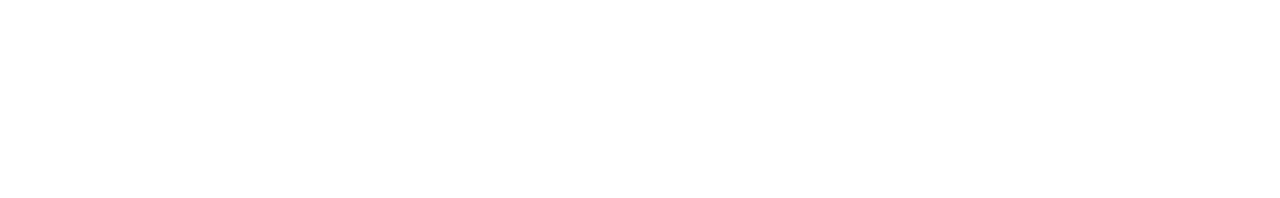
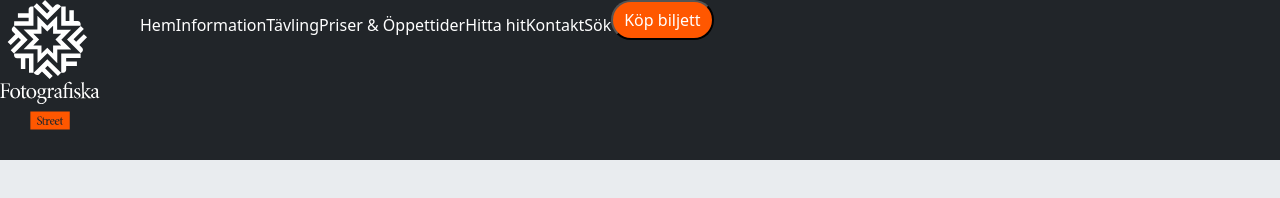
Before and after one commit to carolinahagman/Event-invitation, a website: page public/index.html in a window 1280 px wide. Drawn offline with nearby package versions, Linux system fonts and the light colour scheme.

Commit message:
Start on topbar

```diff
--- /dev/null
+++ b/package.json
@@ -0,0 +1,6 @@
+{
+  "dependencies": {
+    "modern-normalize": "^1.0.0"
+  },
+  "scripts": {}
+}
--- a/public/assets/styles/style.css
+++ b/public/assets/styles/style.css
@@ -0,0 +1,40 @@
+:root {
+  --bg-color: #e9ecef;
+  --bg-color-dark: #212529;
+}
+
+body {
+  background-color: var(--bg-color);
+}
+
+header {
+  display: flex;
+  width: 100vw;
+  height: 160px;
+  background-color: var(--bg-color-dark);
+}
+
+.logo-container {
+  height: 100px;
+  width: 100px;
+}
+ul {
+  display: flex;
+  list-style: none;
+  justify-content: space-between;
+}
+
+.top-links {
+  color: white;
+}
+
+.buy-ticket {
+  color: white;
+  background: #ff5700;
+  border-radius: 25px;
+  width: 8vw;
+  max-width: 220px;
+  min-width: 100px;
+  height: 40px;
+  align-items: flex-end;
+}
--- a/public/index.html
+++ b/public/index.html
@@ -5,9 +5,28 @@
     <meta http-equiv="X-UA-Compatible" content="IE=edge" />
     <meta name="viewport" content="width=device-width, initial-scale=1.0" />
     <link rel="stylesheet" href="./assets/styles/style.css" />
+    <link
+      rel="stylesheet"
+      href="../node_modules/modern-normalize/modern-normalize.css"
+    />
     <title>Document</title>
   </head>
   <body>
+    <header>
+      <div class="logo-container">
+        <img src="./assets/logo_street.svg" alt="" />
+      </div>
+      <ul class="topbar">
+        <li class="top-links">Hem</li>
+        <li class="top-links">Information</li>
+        <li class="top-links">Tävling</li>
+        <li class="top-links">Priser & Öppettider</li>
+        <li class="top-links">Hitta hit</li>
+        <li class="top-links">Kontakt</li>
+        <li class="top-links">Sök</li>
+      </ul>
+      <button class="buy-ticket">Köp biljett</button>
+    </header>
     <script src="./assets/scripts/app.js"></script>
   </body>
 </html>
```
Also changed, not shown: README.md, public/assets/logo_street.svg (added), 2 other files.
